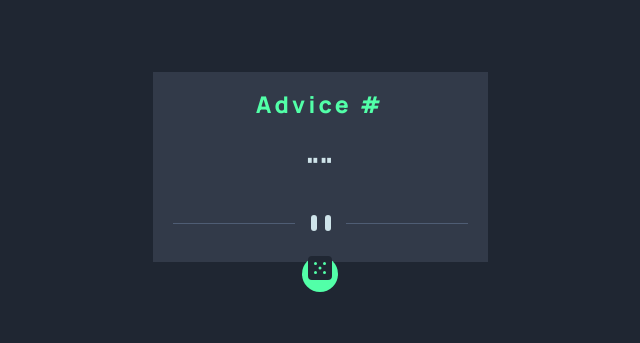
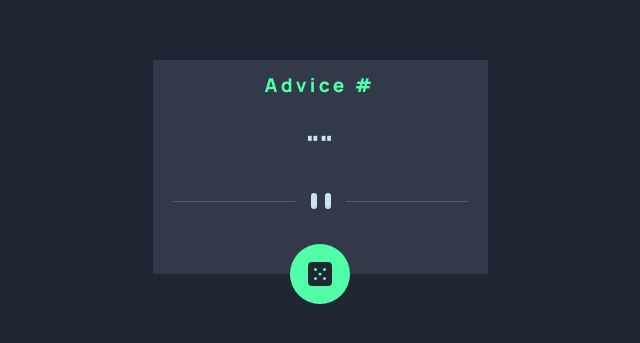
Before and after one commit to ArpadGBondor/ronaldlamdev-advice-generator-app, a plain HTML site: page index.html in a window 1280 px wide. Shown: the part 233-576 px from the top of the page, without its empty margins (320-960 px from the left). Drawn offline with Linux system fonts and the light colour scheme.

Commit message:
Finished (for now) HTML and CSS

```diff
--- a/css/styles.css
+++ b/css/styles.css
@@ -20,7 +20,7 @@ body {
 
 blockquote {
   color: var(--lightCyan);
-  font-size: var(--quoteFontSize);
+  font-size: var(--quoteFontSize); /* 28px/1.75rem font size */
 }
 
 main {
@@ -28,25 +28,31 @@ main {
   background-color: var(--darkGrayishBlue);
 }
 
-#advice-id-number {
+h1 {
   color: var(--neonGreen);
-  font-size: 23px;
+  font-size: 1.188rem; /* 19px */
   letter-spacing: .2rem;
 }
 
 .divider-container {
   padding: 0 20px 0 20px;
-  margin: 20px 0 20px 0;
+  margin: 20px 0 30px 0;
 }
 
-.dice-container {
+.dice-button {
   background-color: var(--neonGreen);
-  height: 36px;
-  width: 36px;
+  height: 60px;
+  width: 60px;
   border-radius: 50%;
   margin: 0 auto -30px auto;
+  display: flex;
+  align-items: center;
+  justify-content: center;
+  border-width: 0;
+  cursor: pointer;
+  transition: ease-in-out;
 }
 
-#dice-image {
-  align-items: center;
+.dice-button:hover {
+  box-shadow: 0px 0px 20px var(--neonGreen);
 }
--- a/index.html
+++ b/index.html
@@ -29,12 +29,8 @@
   <body>
     <main>
       <div class="main-container">
-        <div class="advice-number-container">
-          <h1 id="advice-id-number">Advice #<!-- Advice ID goes here --></h1>
-        </div>
-        <div class="quotes-container">
-          <blockquote>"<!-- Advice text goes here -->"</blockquote>
-        </div>
+        <h1 id="advice-id-number">Advice #<!-- Advice ID goes here --></h1>
+        <blockquote>"<!-- Advice text goes here -->"</blockquote>
         <div class="divider-container">
           <img
             id="mobile-divider"
@@ -42,9 +38,9 @@
             alt=""
           />
         </div>
-        <div class="dice-container">
+        <button class="dice-button" aria-label="Click to roll dice">
           <img id="dice-image" src="./images/icon-dice.svg" alt="" />
-        </div>
+        </button>
       </div>
     </main>
   </body>
```
